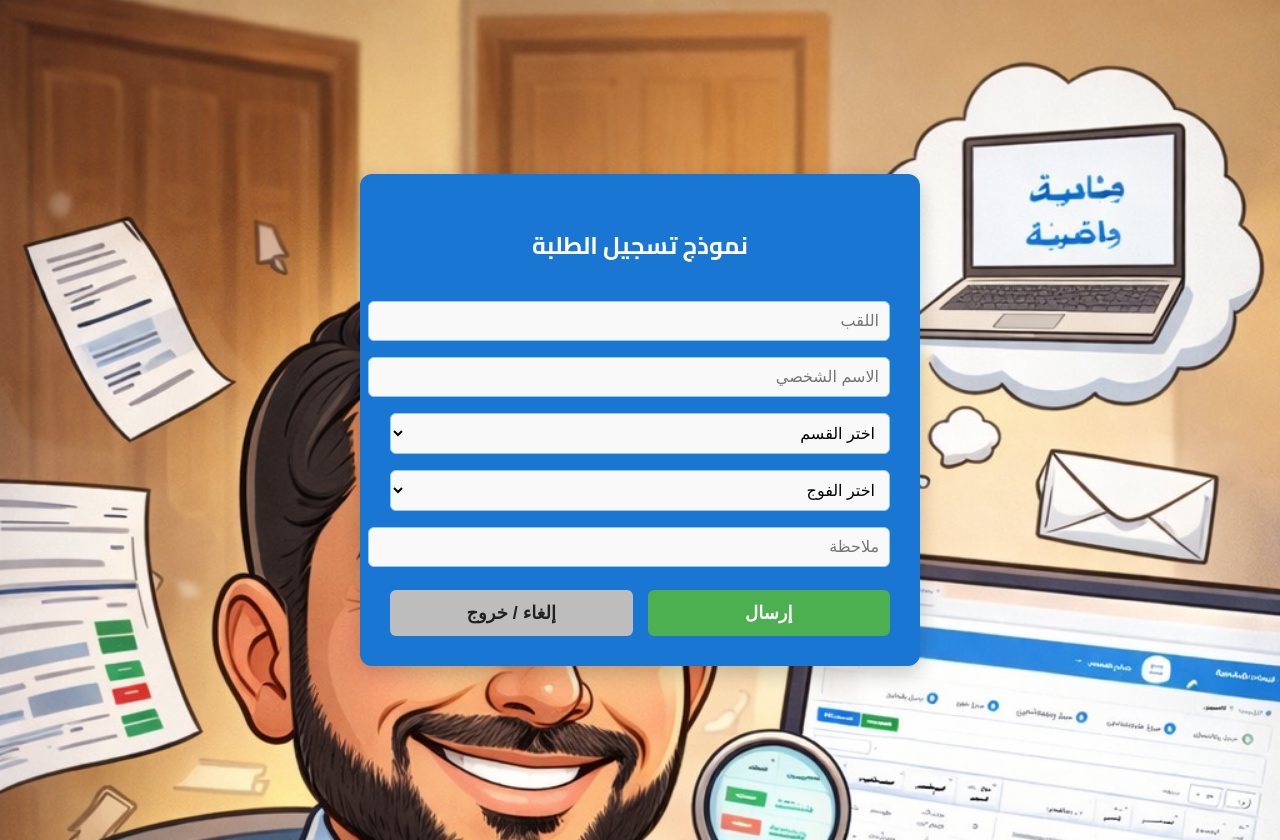
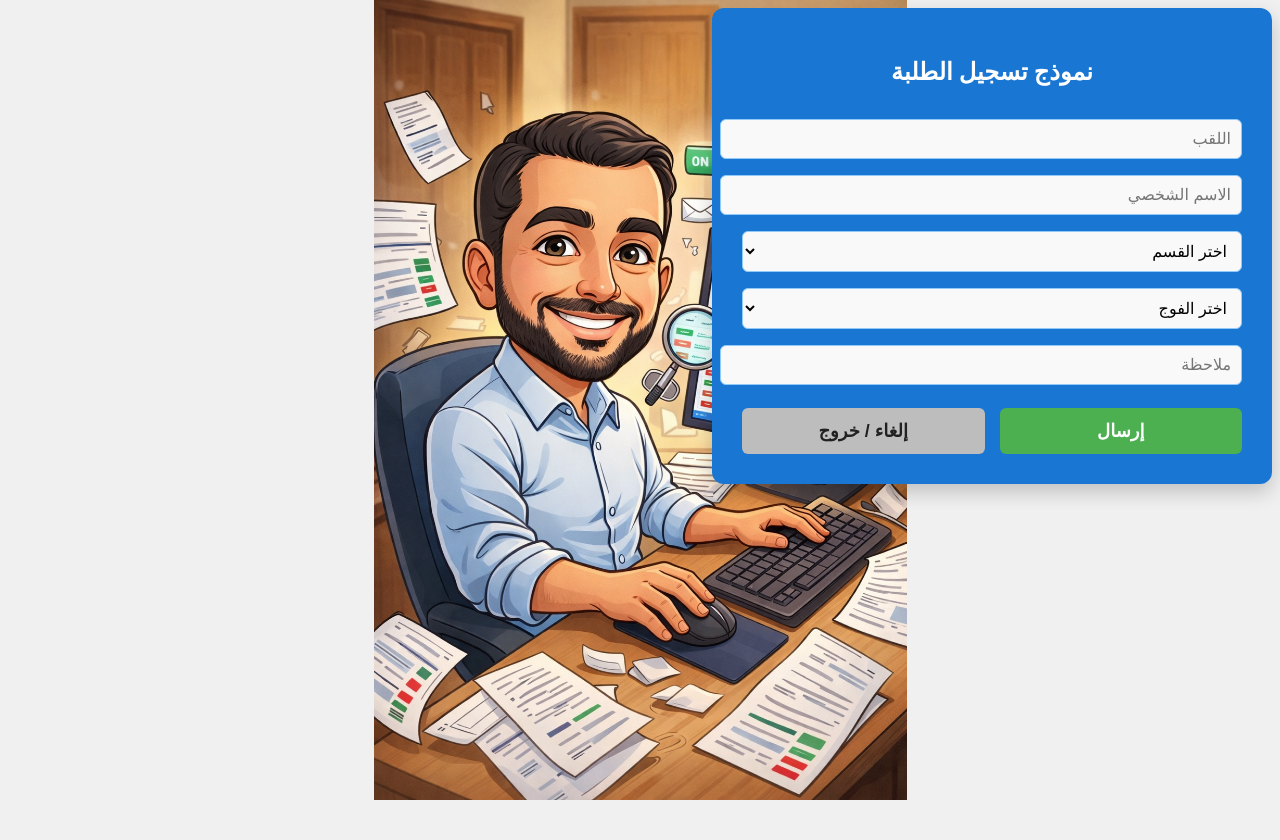
Before and after one commit to hocinebno3131-source/students_app, a Flask app: page / in a window 1280 px wide. After the commit the page ends 800 px from the top, so only its background shows below. Run offline with Flask 3, Linux system fonts and the light colour scheme.

Commit message:
Update form.html

```diff
--- a/templates/form.html
+++ b/templates/form.html
@@ -6,17 +6,9 @@
 <link href="https://fonts.googleapis.com/css2?family=Cairo:wght@400;700&display=swap" rel="stylesheet">
 <style>
 body {
-    font-family: 'Cairo', sans-serif;
     background: url('/static/images/background.jpg') no-repeat center center fixed;
-    background-size: cover;
-    margin: 0;
-    padding: 20px;
-
-    /* للحفاظ على الفورم في الوسط */
-    display: flex;
-    justify-content: center;
-    align-items: center;
-    height: 100vh;
+    background-size: contain; /* بدل cover */
+    background-color: #f0f0f0; /* لون احتياطي للمساحات الفارغة */
 }
 .container {
     max-width: 500px;
```
